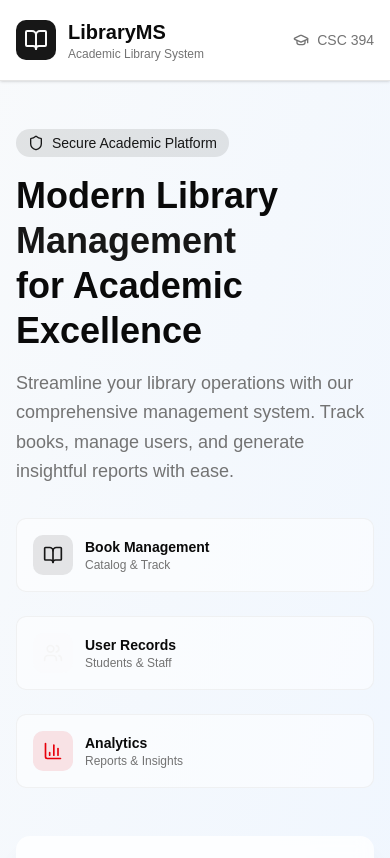
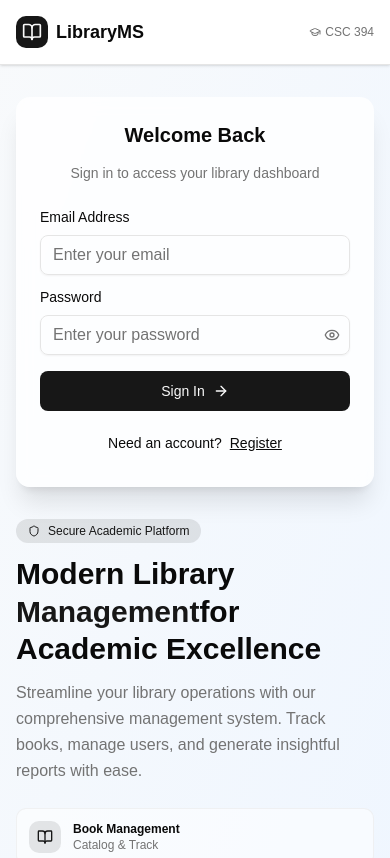
Before and after one commit to o1-spec/siwes-lms, a React (Vite) app: page /login in a window 390 px wide. Shown: the top 858 px of the page. Built offline with nearby package versions, Linux system fonts and the light colour scheme.

Commit message:
first commit

```diff
--- a/src/components/Header.jsx
+++ b/src/components/Header.jsx
@@ -1,45 +1,61 @@
-import { BookOpen, GraduationCap } from "lucide-react"
+import { BookOpen, GraduationCap } from 'lucide-react';
 
 export default function Header({ showNavigation = false }) {
   return (
-    <header className="bg-white border-b border-border shadow-sm py-2">
-      <div className="max-w-7xl mx-auto px-4 sm:px-6 lg:px-8">
-        <div className="flex justify-between items-center h-16">
+    <header className='bg-white border-b border-border shadow-sm py-2'>
+      <div className='max-w-7xl mx-auto px-4 sm:px-6 lg:px-8'>
+        <div className='flex justify-between items-center h-12 md:h-16'>
           {/* Logo and Brand */}
-          <div className="flex items-center space-x-3">
-            <div className="flex items-center justify-center w-10 h-10 bg-primary rounded-lg">
-              <BookOpen className="w-6 h-6 text-primary-foreground" />
+          <div className='flex items-center space-x-2 md:space-x-3'>
+            <div className='flex items-center justify-center w-8 h-8 md:w-10 md:h-10 bg-primary rounded-lg'>
+              <BookOpen className='w-5 h-5 md:w-6 md:h-6 text-primary-foreground' />
             </div>
             <div>
-              <h1 className="text-xl font-bold text-foreground">LibraryMS</h1>
-              <p className="text-xs text-muted-foreground">Academic Library System</p>
+              <h1 className='text-lg md:text-xl font-bold text-foreground'>
+                LibraryMS
+              </h1>
+              <p className='text-xs text-muted-foreground hidden sm:block'>
+                Academic Library System
+              </p>
             </div>
           </div>
 
           {showNavigation && (
-            <nav className="hidden md:flex items-center space-x-8">
-              <a href="#" className="text-muted-foreground hover:text-foreground transition-colors">
+            <nav className='hidden md:flex items-center space-x-6 md:space-x-8'>
+              <a
+                href='#'
+                className='text-muted-foreground hover:text-foreground transition-colors text-sm md:text-base'
+              >
                 Dashboard
               </a>
-              <a href="#" className="text-muted-foreground hover:text-foreground transition-colors">
+              <a
+                href='#'
+                className='text-muted-foreground hover:text-foreground transition-colors text-sm md:text-base'
+              >
                 Books
               </a>
-              <a href="#" className="text-muted-foreground hover:text-foreground transition-colors">
+              <a
+                href='#'
+                className='text-muted-foreground hover:text-foreground transition-colors text-sm md:text-base'
+              >
                 Users
               </a>
-              <a href="#" className="text-muted-foreground hover:text-foreground transition-colors">
+              <a
+                href='#'
+                className='text-muted-foreground hover:text-foreground transition-colors text-sm md:text-base'
+              >
                 Reports
               </a>
             </nav>
           )}
 
           {/* Academic Badge */}
-          <div className="flex items-center space-x-2 text-muted-foreground">
-            <GraduationCap className="w-4 h-4" />
-            <span className="text-sm font-medium">CSC 394</span>
+          <div className='flex items-center space-x-1 md:space-x-2 text-muted-foreground'>
+            <GraduationCap className='w-3 h-3 md:w-4 md:h-4' />
+            <span className='text-xs md:text-sm font-medium'>CSC 394</span>
           </div>
         </div>
       </div>
     </header>
-  )
+  );
 }
--- a/src/pages/Login.jsx
+++ b/src/pages/Login.jsx
@@ -83,28 +83,30 @@ function Login() {
     navigate('/login');
   };
 
+  // ... existing code ...
+
   return (
     <div className='min-h-screen bg-gradient-to-br from-slate-50 to-blue-50'>
       <Header />
 
-      <div className='flex items-center justify-center px-4 py-12'>
-        <div className='w-full max-w-6xl grid lg:grid-cols-2 gap-12 items-center'>
+      <div className='flex items-center justify-center px-4 py-8 md:py-12'>
+        <div className='w-full max-w-6xl grid grid-cols-1 lg:grid-cols-2 gap-8 lg:gap-12 items-center'>
           {/* Left Side - Hero Content */}
-          <div className='space-y-8'>
-            <div className='space-y-4'>
-              <div className='inline-flex items-center px-3 py-1 rounded-full bg-primary/10 text-primary text-sm font-medium'>
-                <Shield className='w-4 h-4 mr-2' />
+          <div className='space-y-6 md:space-y-8 order-2 lg:order-1'>
+            <div className='space-y-3 md:space-y-4'>
+              <div className='inline-flex items-center px-3 py-1 rounded-full bg-primary/10 text-primary text-xs md:text-sm font-medium'>
+                <Shield className='w-3 h-3 md:w-4 md:h-4 mr-2' />
                 Secure Academic Platform
               </div>
 
-              <h1 className='text-4xl lg:text-5xl font-bold text-balance leading-tight'>
+              <h1 className='text-3xl md:text-4xl lg:text-5xl font-bold text-balance leading-tight'>
                 Modern Library
                 <span className='text-primary'> Management</span>
-                <br />
+                <br className='hidden md:block' />
                 for Academic Excellence
               </h1>
 
-              <p className='text-lg text-muted-foreground text-pretty leading-relaxed'>
+              <p className='text-base md:text-lg text-muted-foreground text-pretty leading-relaxed'>
                 Streamline your library operations with our comprehensive
                 management system. Track books, manage users, and generate
                 insightful reports with ease.
@@ -112,37 +114,43 @@ function Login() {
             </div>
 
             {/* Feature Grid */}
-            <div className='grid grid-cols-1 sm:grid-cols-3 gap-6'>
-              <div className='flex items-center space-x-3 p-4 rounded-lg bg-white/50 border border-border/50'>
-                <div className='flex items-center justify-center w-10 h-10 bg-primary/10 rounded-lg'>
-                  <BookOpen className='w-5 h-5 text-primary' />
+            <div className='grid grid-cols-1 sm:grid-cols-3 gap-4 md:gap-6'>
+              <div className='flex items-center space-x-3 p-3 md:p-4 rounded-lg bg-white/50 border border-border/50'>
+                <div className='flex items-center justify-center w-8 h-8 md:w-10 md:h-10 bg-primary/10 rounded-lg'>
+                  <BookOpen className='w-4 h-4 md:w-5 md:h-5 text-primary' />
                 </div>
                 <div>
-                  <h3 className='font-semibold text-sm'>Book Management</h3>
+                  <h3 className='font-semibold text-xs md:text-sm'>
+                    Book Management
+                  </h3>
                   <p className='text-xs text-muted-foreground'>
                     Catalog & Track
                   </p>
                 </div>
               </div>
 
-              <div className='flex items-center space-x-3 p-4 rounded-lg bg-white/50 border border-border/50'>
-                <div className='flex items-center justify-center w-10 h-10 bg-accent/10 rounded-lg'>
-                  <Users className='w-5 h-5 text-accent' />
+              <div className='flex items-center space-x-3 p-3 md:p-4 rounded-lg bg-white/50 border border-border/50'>
+                <div className='flex items-center justify-center w-8 h-8 md:w-10 md:h-10 bg-accent/10 rounded-lg'>
+                  <Users className='w-4 h-4 md:w-5 md:h-5 text-accent' />
                 </div>
                 <div>
-                  <h3 className='font-semibold text-sm'>User Records</h3>
+                  <h3 className='font-semibold text-xs md:text-sm'>
+                    User Records
+                  </h3>
                   <p className='text-xs text-muted-foreground'>
                     Students & Staff
                   </p>
                 </div>
               </div>
 
-              <div className='flex items-center space-x-3 p-4 rounded-lg bg-white/50 border border-border/50'>
-                <div className='flex items-center justify-center w-10 h-10 bg-destructive/10 rounded-lg'>
-                  <BarChart3 className='w-5 h-5 text-destructive' />
+              <div className='flex items-center space-x-3 p-3 md:p-4 rounded-lg bg-white/50 border border-border/50'>
+                <div className='flex items-center justify-center w-8 h-8 md:w-10 md:h-10 bg-destructive/10 rounded-lg'>
+                  <BarChart3 className='w-4 h-4 md:w-5 md:h-5 text-destructive' />
                 </div>
                 <div>
-                  <h3 className='font-semibold text-sm'>Analytics</h3>
+                  <h3 className='font-semibold text-xs md:text-sm'>
+                    Analytics
+                  </h3>
                   <p className='text-xs text-muted-foreground'>
                     Reports & Insights
                   </p>
@@ -152,21 +160,21 @@ function Login() {
           </div>
 
           {/* Right Side - Login Form */}
-          <div className='flex justify-center lg:justify-end'>
+          <div className='flex justify-center lg:justify-end order-1 lg:order-2'>
             <Card className='w-full max-w-md shadow-xl border-0 bg-white/80 backdrop-blur-sm'>
               <CardHeader className='space-y-2 text-center'>
-                <CardTitle className='text-2xl font-bold'>
+                <CardTitle className='text-xl md:text-2xl font-bold'>
                   {isRegister ? 'Create Account' : 'Welcome Back'}
                 </CardTitle>
-                <CardDescription className='text-muted-foreground'>
+                <CardDescription className='text-sm md:text-base text-muted-foreground'>
                   {isRegister
                     ? 'Join the academic library management system'
                     : 'Sign in to access your library dashboard'}
                 </CardDescription>
               </CardHeader>
 
-              <CardContent className='space-y-6'>
-                <div className='space-y-4'>
+              <CardContent className='space-y-4 md:space-y-6'>
+                <div className='space-y-3 md:space-y-4'>
                   {isRegister && (
                     <div className='space-y-2'>
                       <Label htmlFor='fullName' className='text-sm font-medium'>
@@ -182,7 +190,7 @@ function Login() {
                             full_name: e.target.value,
                           })
                         }
-                        className='h-11'
+                        className='h-10 md:h-11'
                       />
                     </div>
                   )}
@@ -199,7 +207,7 @@ function Login() {
                       onChange={(e) =>
                         setFormData({ ...formData, email: e.target.value })
                       }
-                      className='h-11'
+                      className='h-10 md:h-11'
                     />
                   </div>
 
@@ -216,7 +224,7 @@ function Login() {
                         onChange={(e) =>
                           setFormData({ ...formData, password: e.target.value })
                         }
-                        className='h-11 pr-10'
+                        className='h-10 md:h-11 pr-10'
                       />
                       <Button
                         type='button'
@@ -245,7 +253,7 @@ function Login() {
                           setFormData({ ...formData, role: value })
                         }
                       >
-                        <SelectTrigger className='h-11'>
+                        <SelectTrigger className='h-10 md:h-11'>
                           <SelectValue placeholder='Select your role' />
                         </SelectTrigger>
                         <SelectContent>
@@ -258,10 +266,10 @@ function Login() {
                   )}
                 </div>
 
-                <div className='space-y-4'>
+                <div className='space-y-3 md:space-y-4'>
                   <Button
                     onClick={handleSubmit}
-                    className='w-full h-11 font-medium'
+                    className='w-full h-10 md:h-11 font-medium'
                     disabled={isLoading}
                   >
                     {isLoading ? (
@@ -279,18 +287,22 @@ function Login() {
                   <Button
                     variant='ghost'
                     onClick={() => setIsRegister(!isRegister)}
-                    className='w-full h-11 font-medium'
+                    className='w-full h-10 md:h-11 font-medium'
                     disabled={isLoading}
                   >
                     {isRegister ? (
                       <>
                         Already have an account?{' '}
-                        <span className='underline cursor-pointer'>Sign In</span>
+                        <span className='underline cursor-pointer'>
+                          Sign In
+                        </span>
                       </>
                     ) : (
                       <>
                         Need an account?{' '}
-                        <span className='underline cursor-pointer'>Register</span>
+                        <span className='underline cursor-pointer'>
+                          Register
+                        </span>
                       </>
                     )}
                   </Button>
@@ -298,7 +310,7 @@ function Login() {
                     <Button
                       variant='outline'
                       onClick={handleLogout}
-                      className='w-full h-11 font-medium bg-transparent'
+                      className='w-full h-10 md:h-11 font-medium bg-transparent'
                     >
                       Sign Out
                     </Button>
```
Also changed, not shown: index.html (+2 -2 lines).
